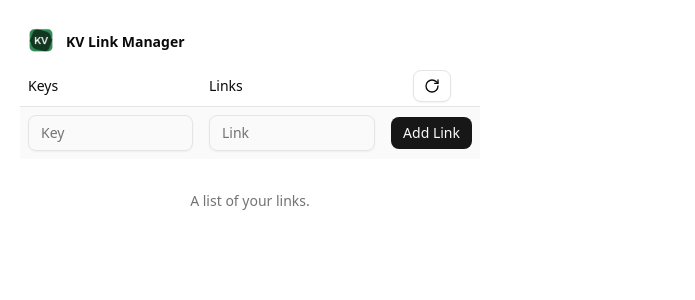
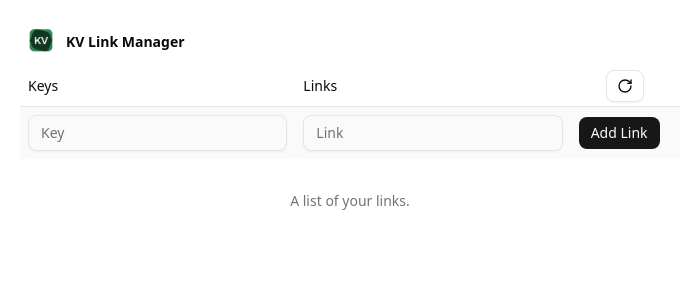
Before and after one commit to Md-Mahir-Asef/kv-link-manager-browser-extension, a React (Vite) app: page / in a window 1280 px wide. Shown: the top 300 px of the page, without its empty margins (0-695 px from the left). Built offline with nearby package versions, Linux system fonts and the light colour scheme.

Commit message:
Increased width

```diff
--- a/package.json
+++ b/package.json
@@ -37,6 +37,7 @@
     "@types/react": "^19.1.8",
     "@types/react-dom": "^19.1.6",
     "@vitejs/plugin-react": "^4.5.2",
+    "chokidar": "^4.0.3",
     "chokidar-cli": "^3.0.0",
     "eslint": "^9.29.0",
     "eslint-plugin-react-hooks": "^5.2.0",
--- a/src/index.css
+++ b/src/index.css
@@ -5,7 +5,7 @@
 
 #root {
   height: 500px;
-  width: 500px;
+  width: 700px;
 }
 
 @theme inline {
```
Also changed, not shown: 1 other file (tests, documents, lock files or other folders).
